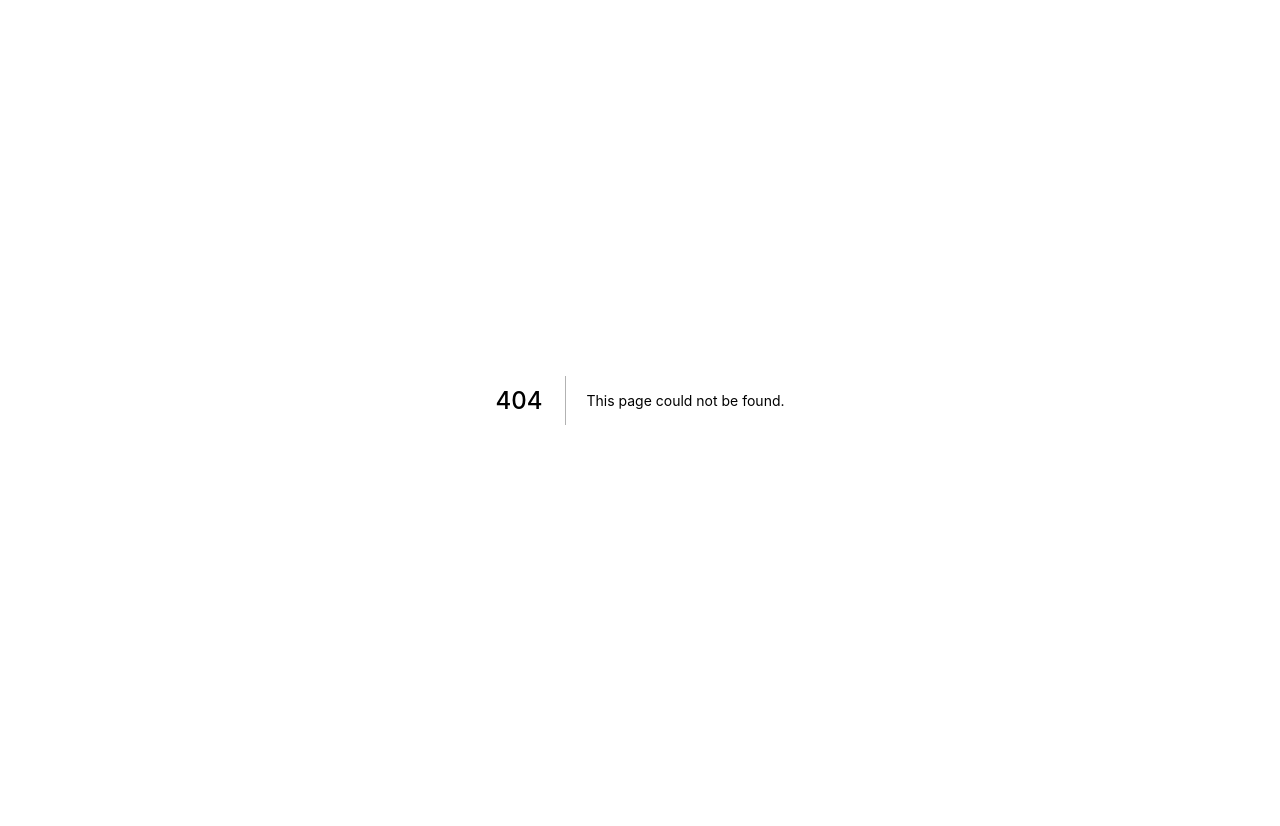
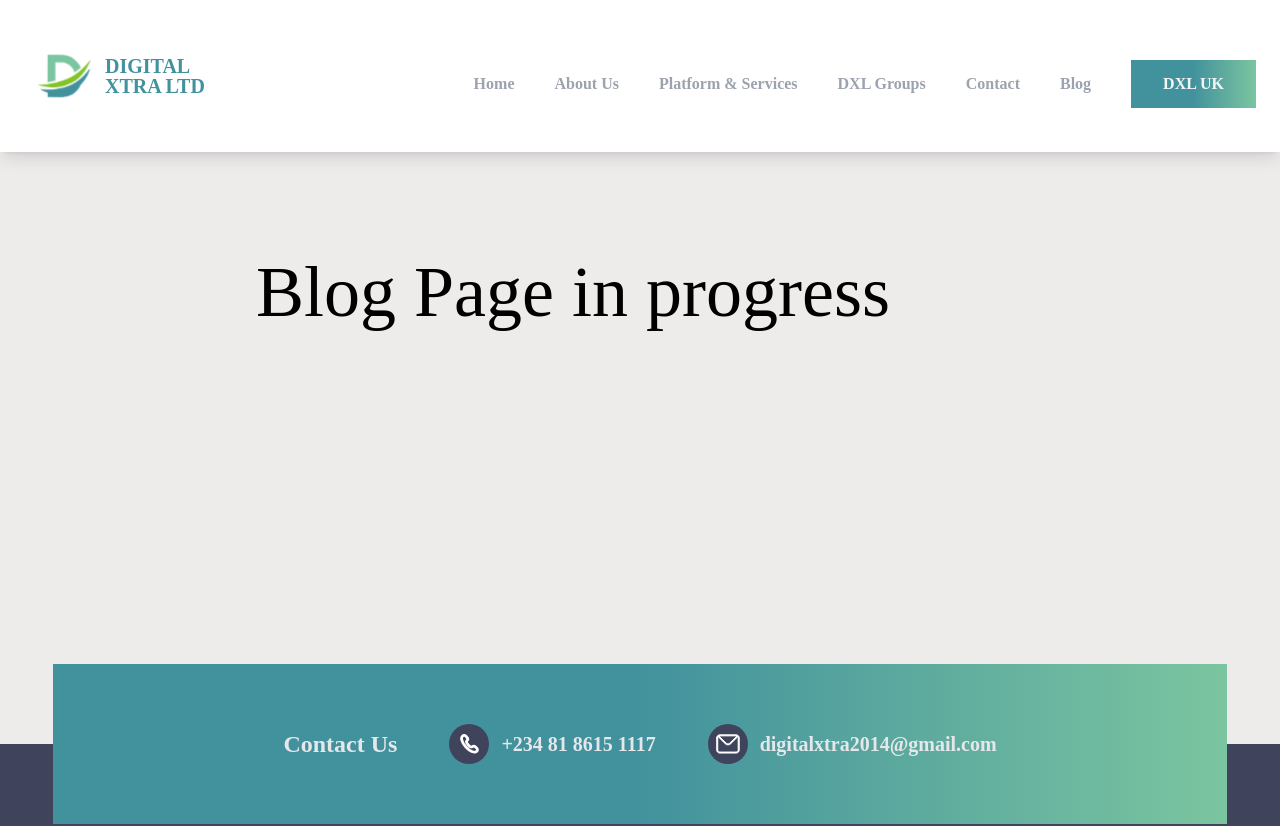
Before and after one commit to Taiwrash/dxl, a Next.js app: page /blog in a window 1280 px wide. Before the commit this address had no page. Shown: the top 826 px of the page. Before the commit the page ends 800 px from the top, so only its background shows below. Built offline with nearby package versions, Linux system fonts and the light colour scheme.

Commit message:
other pages setup

```diff
--- a/content.js
+++ b/content.js
@@ -8,7 +8,9 @@ export const home = {
         {name:"Home", url:"/"},
         {name:"About Us", url:"/about"},
         {name:"Platform & Services", url:"/services"},
+        {name:"DXL Groups", url:"/groups"},
         {name:"Contact", url:"/contact"},
+        {name:"Blog", url:"/blog"},
     ],
     consultation:{
         heading: "Book Your Consultation",
@@ -41,7 +43,7 @@ export const home = {
         title:"Excellent Service by prioritizing client interests",
         fb: "/images/fb.svg",
         linkedin: "/images/linkedin.svg",
-        navItems:["Home", "About Us", "Services", "News", "DXL UK", "Terms and conditions", "Privacy", "Privacy Policy"]
+        navItems:["Home", "About Us", "Platform & Services", "DXL Groups", "News", "DXL UK", "Terms and conditions", "Privacy", "Privacy Policy"]
     }
 }
 
@@ -138,3 +140,74 @@ export const contacts = {
         phoneIcon: "/images/call.svg"
     }
 }
+
+export const blogs = {
+    header:{
+        title: "DXL Blog",
+        subtitle: "",
+        img: "/"
+    },
+    rating:{
+        top: "Top Articles",
+        new:"New"
+    },
+    content:[{
+        topic: "Blockchain Security",
+        body: "Security is the most important factor for any blockchain protocol to establish a trustless environment. Millions of datasets are exchanged through blockchain technology – often in a transparent public ledger. The value of blockchain is based on immutability of records and resulting trust in the truth of records. Cryptography, consensus, governance, and many other factors have an impact on core blockchain security. Privacy of users, legal and operational impact must also be considered to build sustainable, scalable and compliant applications.",
+        img: ""
+    },
+    {
+       topic: "Blockchain & Decentralization",
+       body: "Decentralization is important to create a secure, non-discriminatory system. Instead of relying on a central authority to transfer values to others, blockchain utilizes a peer to peer network and consensus algorithms to validate transactions and record data. A permissionless public network should aim for architectural, political and logical decentralization.",
+       img: ""
+    },
+    {
+        topic: "Blockchain & Cryptography",
+        body: "Cryptography is a key part of blockchain technology and used in various ways. Public-key encryption is used for blockchain wallets and transactions, cryptographic hashes link each block to the previous block, and Merkle trees organize transactions. Among other things, secret sharing algorithms and zero-knowledge proofs are currently investigated and highly relevant for blockchain and Web 3 apps. ",
+        img: ""
+     },
+     {
+        topic: "Blockchain Scalability",
+        body: "",
+        img: ""
+     },
+     {
+        topic: "Blockchain Consensus",
+        body: "",
+        img: ""
+     },
+     {
+        topic: "Token Economics",
+        body: "",
+        img: ""
+     },
+     {
+        topic: "Token Smart Contracts",
+        body: "",
+        img: ""
+     },
+]
+}
+
+export const groups = [{
+    title: "DXL Groups",
+    members: ['']
+},
+{
+    title: "DXL soft",
+    members: ['']
+},{
+    title: "DXL Technologies",
+    members: ['']
+},{
+    title: "DXL Geospatial",
+    members: ['']
+},
+{
+    title: "DXL Education Services Group(ESG)",
+    members: ['']
+},{
+    title: "Public Interest Technology Group(DXL-PIT)",
+    members: ['']
+},
+]
--- /dev/null
+++ b/pages/blog.js
@@ -0,0 +1,21 @@
+import {home} from "../content"
+import {blogs} from "../content"
+import CBlog from "../src/blog";
+import Footer from "../src/footer";
+import Nav from "../src/nav";
+
+const Blog = ({home, blogs}) =>{
+    return <>
+     <Nav home={home}/>
+     <CBlog blog={blogs} />
+     <Footer footer={home} />
+    </>
+}
+
+export default Blog
+
+export function getStaticProps(){
+    return {
+        props: {home, blogs}
+    }
+}
--- /dev/null
+++ b/pages/groups.js
@@ -0,0 +1,21 @@
+import {home} from "../content"
+import {groups} from "../content"
+import CGroups from "../src/groups";
+import Footer from "../src/footer";
+import Nav from "../src/nav";
+
+const Blog = ({home, groups}) =>{
+    return <>
+     <Nav home={home}/>
+     <CGroups group={groups} />
+     <Footer footer={home} />
+    </>
+}
+
+export default Blog
+
+export function getStaticProps(){
+    return {
+        props: {home, groups}
+    }
+}
--- /dev/null
+++ b/src/blog.js
@@ -0,0 +1,9 @@
+import Button from "./button";
+
+const CBlog = ({blog}) => {
+    return <>
+    <h1 className="p-64 text-7xl">Blog Page in progress</h1>
+    </>
+}
+
+export default CBlog
--- a/src/contact.js
+++ b/src/contact.js
@@ -3,14 +3,14 @@ import Button from "./button"
 const CContact = ({contact}) => {
     return<>
         <div className="flex items-center justify-center py-32 h-3/4">
-            <div className="flex w-11/12 h-5/6 md:flex-row flex-col bg-slate-600 pl-24 pb-24 mb-32 mt-32 ">
+            <div className="flex w-11/12 h-5/6 md:flex-row flex-col bg-slate-600 md:pl-24 md:pb-24 mb-32 mt-32 ">
                 <div className="w-full md:w-1/2 pt-32 pl-4">
                     <h2 className="text-4xl font-sans text-gray-200 pb-6">{contact.header.title}</h2>
                     <p className="text-3xl font-sans text-gray-200 pb-6">{contact.header.subtitle}</p>
                     <Button>{contact.header.cta}</Button>
                 </div>
                 <div className="w-full md:w-1/2 py-12  h-full">
-                    <div className="p-12 h-full" >
+                    <div className="md:p-12 h-full p-4" >
                         <img src={contact.address.img} alt={contact.address.location} className="w-full h-2/3"/>
                         <div className=" flex w-full bg-gray-200 h-1/3">
                             <div className="w-1/2 p-6">
@@ -20,11 +20,11 @@ const CContact = ({contact}) => {
                             <div className="w-1/2">
                                 <div className="bg-slate-50 border-4 border-black h-12 rounded-md mr-6 flex mt-12 justify-center items-center p-6">
                                     {/* <img src={contact.address.phoneIcon} alt={contact.address.phone} className="w-8 h-8 rounded bg-slate-600 p-4" /> */}
-                                    <p className="text-sm font-sans">{contact.address.phone}</p>
+                                    <p className="text-sm font-sans hidden lg:block">{contact.address.phone}</p>
                                 </div>
                                 <div className="bg-slate-50 border-4 border-black h-12 rounded-md mr-6 flex mt-4 justify-center items-center p-6">
                                     {/* <img src={contact.address.mailIcon} alt={contact.address.mail} /> */}
-                                    <p lassName="text-sm font-sans">{contact.address.email}</p>
+                                    <p className="text-sm font-sans hidden lg:block">{contact.address.email}</p>
                                 </div>
                             </div>
                         </div>
--- /dev/null
+++ b/src/groups.js
@@ -0,0 +1,9 @@
+import Button from "./button";
+
+const CGroups = ({group}) => {
+    return <>
+    <h1 className="p-64 text-7xl">Groups Page</h1>
+    </>
+}
+
+export default CGroups
```
